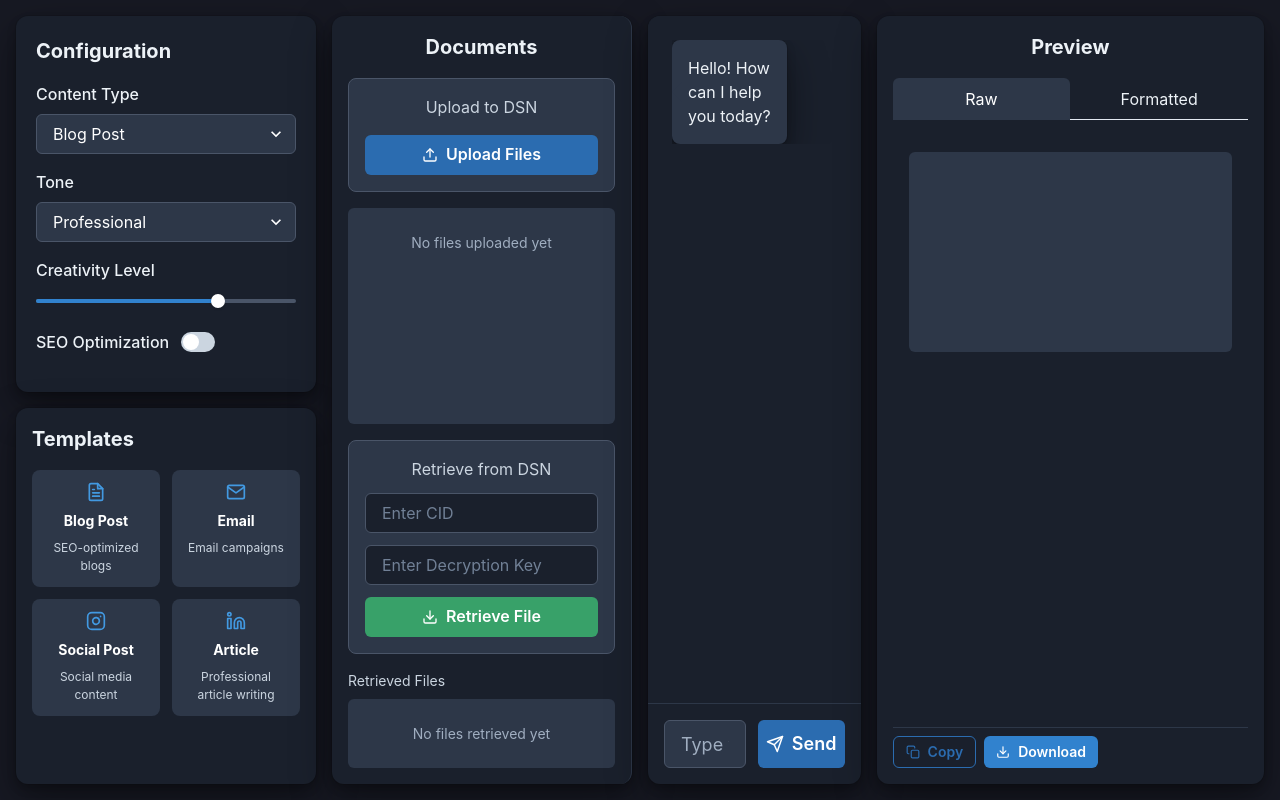
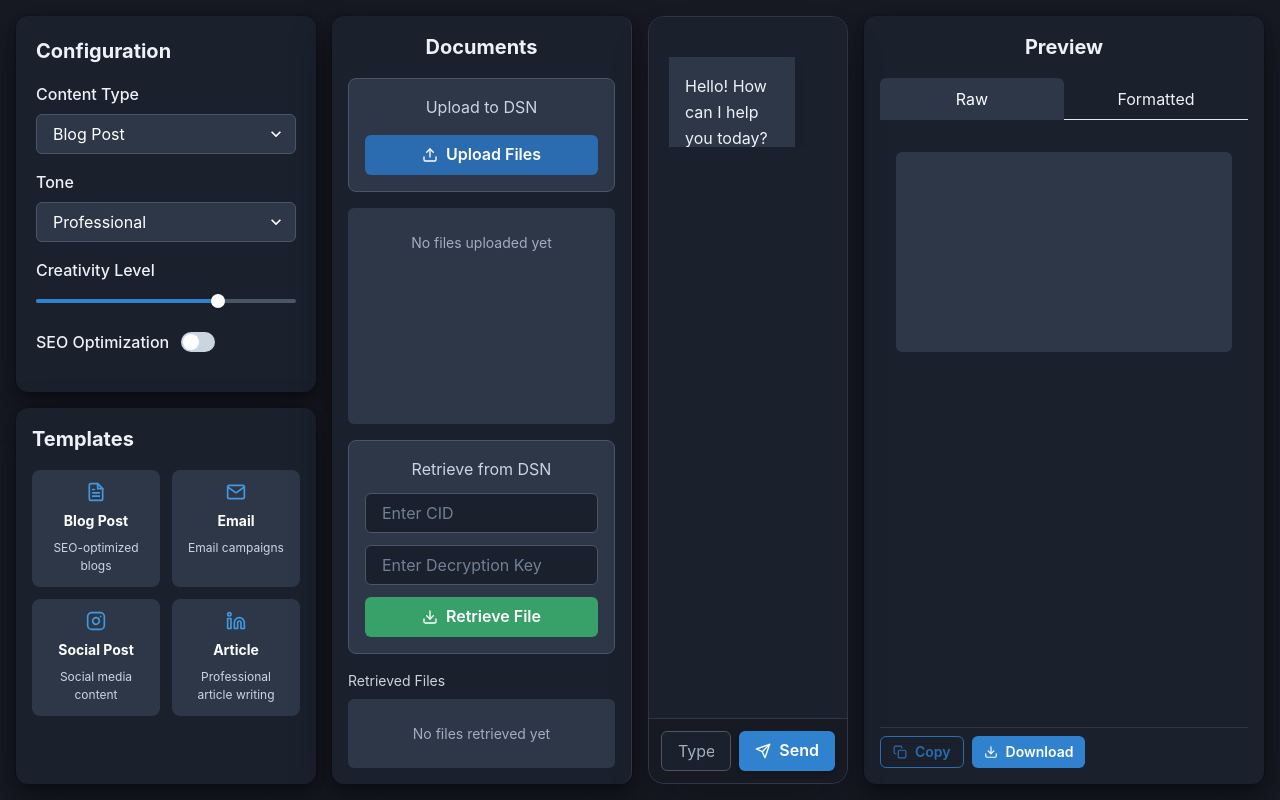
Before and after one commit to Xm0onh/autonomys-content-creator-agent, a React (Vite) app in the folder frontend/: page / in a window 1280 px wide. Built offline with nearby package versions, Linux system fonts and the light colour scheme.

Commit message:
enhance the UI of Chat box

```diff
--- a/frontend/src/components/ChatInterface.jsx
+++ b/frontend/src/components/ChatInterface.jsx
@@ -75,75 +75,125 @@ function ChatInterface() {
     <VStack
       spacing={0}
       align="stretch"
-      h="full"
+      h="100%"  // Changed from "full" to "100%"
       bg="gray.800"
-      boxShadow="dark-lg"
-      borderRadius="xl"
+      boxShadow="2xl"
+      borderRadius="2xl"
+      border="1px solid"
+      borderColor="gray.700"
+      position="relative"
       overflow="hidden"
     >
       <Box
         flex="1"
-        overflowY="auto"
-        p={6}
+        overflowY="auto"  // Added this
+        position="relative"  // Added this
+        p={5}
         bg="gray.800"
         css={{
           '&::-webkit-scrollbar': {
-            width: '4px',
+            width: '2px',
+            height: '2px',
           },
           '&::-webkit-scrollbar-track': {
-            width: '6px',
-            background: 'gray.800',
+            background: 'transparent',
           },
           '&::-webkit-scrollbar-thumb': {
-            background: 'gray.600',
-            borderRadius: '24px',
+            background: 'rgba(255, 255, 255, 0.1)',
+            borderRadius: '1px',
+            border: '2px solid transparent',
+            backgroundClip: 'padding-box',
+            '&:hover': {
+              background: 'rgba(255, 255, 255, 0.2)',
+            }
           },
+          // For Firefox
+          scrollbarWidth: 'thin',
+          scrollbarColor: 'rgba(255, 255, 255, 0.1) transparent',
         }}
       >
-        <MessageList messages={messages} />
-        <div ref={messagesEndRef} />
+        <Box
+          position="absolute"  // Added this
+          inset={0}  // Added this
+          p={5}  // Added this
+          overflowY="auto"  // Added this
+          sx={{
+            '& > *': {  // Apply styles to direct children
+              maxWidth: '100%',
+              wordBreak: 'break-word',  // Break long words
+              overflowWrap: 'break-word',  // Wrap long words
+              whiteSpace: 'pre-wrap'  // Preserve whitespace and wrap text
+            },
+            '& pre': {
+              maxWidth: '100%',
+              overflowX: 'hidden',  // Ensure no horizontal scroll for code blocks
+              overflowY: 'hidden'
+            }
+          }}
+        >
+          <MessageList messages={messages} />
+          <div ref={messagesEndRef} />
+        </Box>
       </Box>
 
       <Box
         as="form"
         onSubmit={handleSubmit}
-        p={4}
-        bg="gray.750"
+        p={3}
+        w="full"
+        maxW="100%"
+        bg="gray.900"
         borderTop="1px solid"
         borderColor="gray.700"
+        backdropFilter="blur(8px)"
       >
-        <Flex gap={3}>
+        <Flex
+          gap={2}
+          w="full"
+          maxW="100%"
+        >
           <Input
             value={input}
             onChange={(e) => setInput(e.target.value)}
             placeholder="Type your message..."
-            size="lg"
-            bg="gray.700"
+            size="md"
+            flex="1"
+            minW={0}  // Important for flex items
+            bg="gray.800"
             border="1px solid"
             borderColor="gray.600"
             color="white"
             _hover={{
-              borderColor: 'gray.500'
+              borderColor: 'gray.500',
+              bg: 'gray.750'
             }}
             _focus={{
               borderColor: 'blue.400',
-              boxShadow: 'none'
+              bg: 'gray.750',
+              boxShadow: '0 0 0 1px var(--chakra-colors-blue-400)'
             }}
             _placeholder={{
               color: 'gray.400'
             }}
             disabled={isLoading}
+            transition="all 0.2s"
           />
           <Button
             type="submit"
             colorScheme="blue"
-            size="lg"
+            size="md"
             isLoading={isLoading}
             loadingText="Sending"
-            px={8}
+            px={4}
             leftIcon={<Icon as={FiSend} />}
-            bg="blue.600"
-            _hover={{ bg: 'blue.500' }}
+            bg="blue.500"
+            flexShrink={0}
+            _hover={{
+              bg: 'blue.400',
+              transform: 'translateY(-1px)'
+            }}
+            transition="all 0.2s"
+            shadow="md"
           >
             Send
           </Button>
--- a/frontend/src/components/MessageList.jsx
+++ b/frontend/src/components/MessageList.jsx
@@ -2,39 +2,46 @@ import { Box, Text, VStack, Flex } from '@chakra-ui/react'
 
 function MessageList({ messages }) {
   return (
-    <VStack spacing={4} align="stretch" maxH="600px" overflowY="auto">
+    <VStack
+      spacing={4}
+      align="stretch"
+      maxH="600px"
+      overflowY="auto"
+      overflowX="hidden"
+      css={{
+        '&::-webkit-scrollbar': {
+          width: '4px',
+        },
+        '&::-webkit-scrollbar-track': {
+          background: 'transparent',
+        },
+        '&::-webkit-scrollbar-thumb': {
+          background: '#718096',
+          borderRadius: '24px',
+        },
+      }}
+    >
       {messages.map((message, index) => (
         <Flex
           key={index}
           justify={message.role === 'user' ? 'flex-end' : 'flex-start'}
+          transform="auto"
+          translateY="20px"
+          animate={{ translateY: 0 }}
+          transition="all 0.3s ease-out"
         >
           <Box
-            maxW="70%"
-            bg={message.role === 'user' ? 'blue.600' : 'gray.700'}
+            maxW="80%"
+            bg={message.role === 'user' ? 'blue.500' : 'gray.700'}
             color={message.role === 'user' ? 'white' : 'gray.100'}
             p={4}
-            borderRadius="lg"
-            boxShadow="dark-lg"
+            borderRadius={message.role === 'user' ? '2xl 2xl 0 2xl' : '2xl 2xl 2xl 0'}
+            boxShadow="lg"
             position="relative"
-            _after={message.role === 'user' ? {
-              content: '""',
-              position: 'absolute',
-              right: '-10px',
-              top: '50%',
-              transform: 'translateY(-50%)',
-              border: '10px solid transparent',
-              borderLeftColor: 'blue.600'
-            } : {
-              content: '""',
-              position: 'absolute',
-              left: '-10px',
-              top: '50%',
-              transform: 'translateY(-50%)',
-              border: '10px solid transparent',
-              borderRightColor: 'gray.700'
-            }}
+            _hover={{ transform: 'scale(1.01)' }}
+            transition="all 0.2s ease"
           >
-            <Text fontSize="md">{message.content}</Text>
+            <Text fontSize="md" lineHeight="tall">{message.content}</Text>
           </Box>
         </Flex>
       ))}
```
